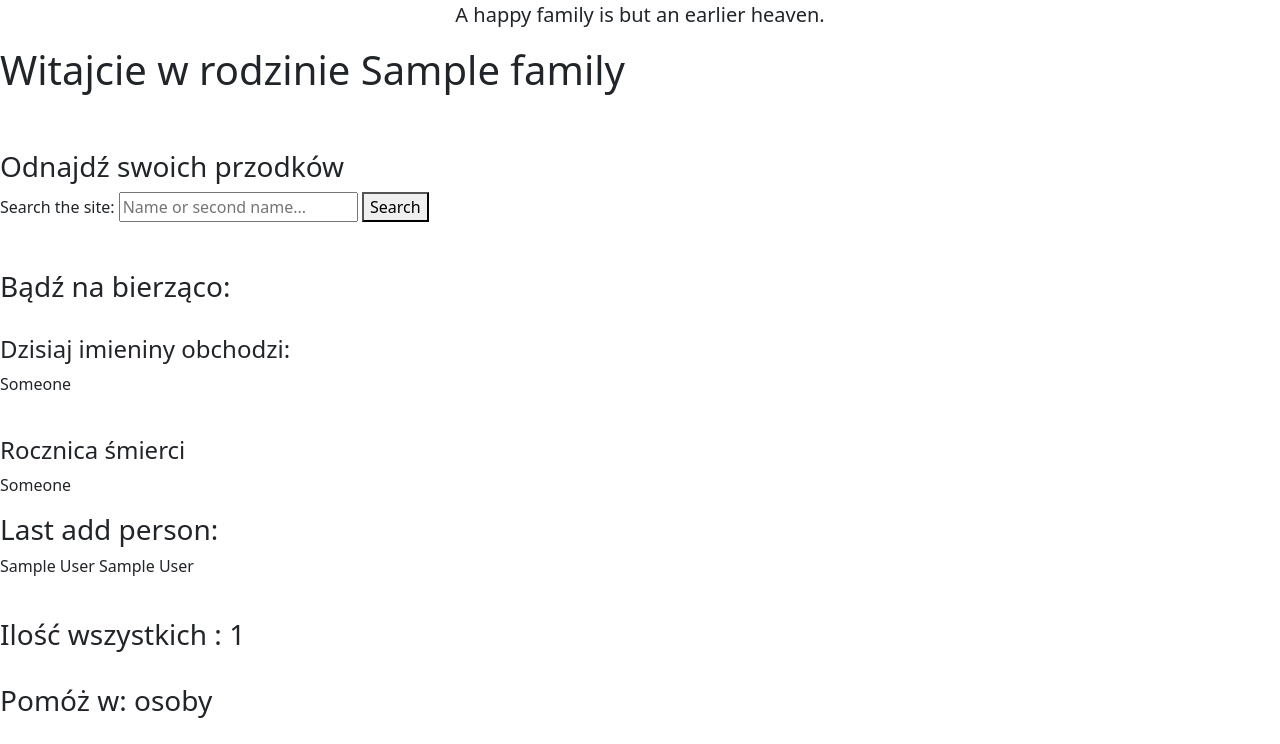
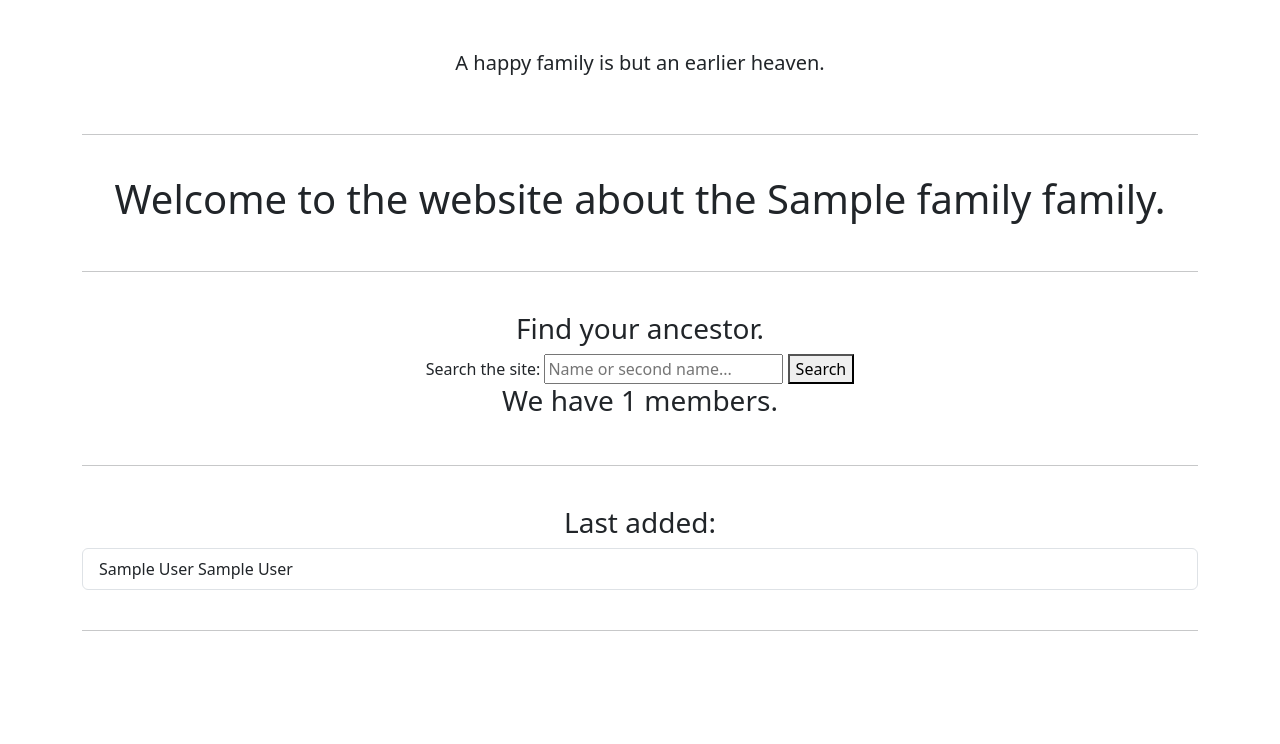
Before and after one commit to MatRos-sf/family_tree, a Django app: template member/templates/member/home_page.html in a window 1280 px wide. Shown: the part 56-800 px from the top of the page. Run offline with Django 4.2, Linux system fonts and the light colour scheme; tables that the repository leaves empty hold one stand-in row (values such as "Sample post"); the template is opened without the code that fills it: values that come from a table or form of the project are taken from there, most other values are stand-ins (such as "Sample title", 1, 10 or a date in 2020).

Commit message:
template home

```diff
--- a/member/templates/member/home_page.html
+++ b/member/templates/member/home_page.html
@@ -1,44 +1,39 @@
 {% extends "member/base.html" %}
 {% load own_tags %}
 
+{% block title %}Home{% endblock %}
 {% block content %}
 
 <main class="container">
-
-</main>
+    <br><br>
     <figure class="text-center">
       <blockquote class="blockquote">
         <p>{% family_quote%}</p>
       </blockquote>
     </figure>
-    <h1>Witajcie w rodzinie {{ family }}</h1>
-    <br>
-    <br>
-    <h3>Odnajdź swoich przodków </h3>
-    <form action="{% url 'search_results' %}" method="get">
+
+    <br><hr><br>
+    <h1 class="text-center">Welcome to the website about the {{ family }} family. </h1>
+    <br><hr><br>
+    <h3 class="text-center">Find your ancestor.</h3>
+    <form action="{% url 'search_results' %}" method="get" class="text-center">
         <label for="site-search">Search the site:</label>
         <input type="search" id="site-search" name="q" placeholder="Name or second name...">
-
         <button>Search</button>
     </form>
-    <br>
-    <br>
-    <h3>Bądź na bierząco: </h3>
-    <br>
-    <h4>Dzisiaj imieniny obchodzi: </h4>
-    <p>Someone</p>
-    <br>
-    <h4>Rocznica śmierci</h4>
-    <p>Someone</p>
-    <h3>Last add person: </h3>
+    <h3 class="text-center">We have {% count_members %} members.</h3>
+    <br><hr><br>
+    <h3 class="text-center">Last added: </h3>
+    <ul class="list-group">
     {% for person in last_create_members %}
-        <p>{{ person }}</p>
+        <a href="{{ person.get_absolute_url }}" class="list-group-item">
+            {{ person }}
+        </a>
     {% endfor %}
-
-    <br>
-    <h3>Ilość wszystkich : {% count_members %}</h3>
-    <br>
-    <h3>Pomóż w: osoby </h3>
+    </ul>
+    <br><hr><br>
 
 
+</main>
+
 {% endblock %}
```
